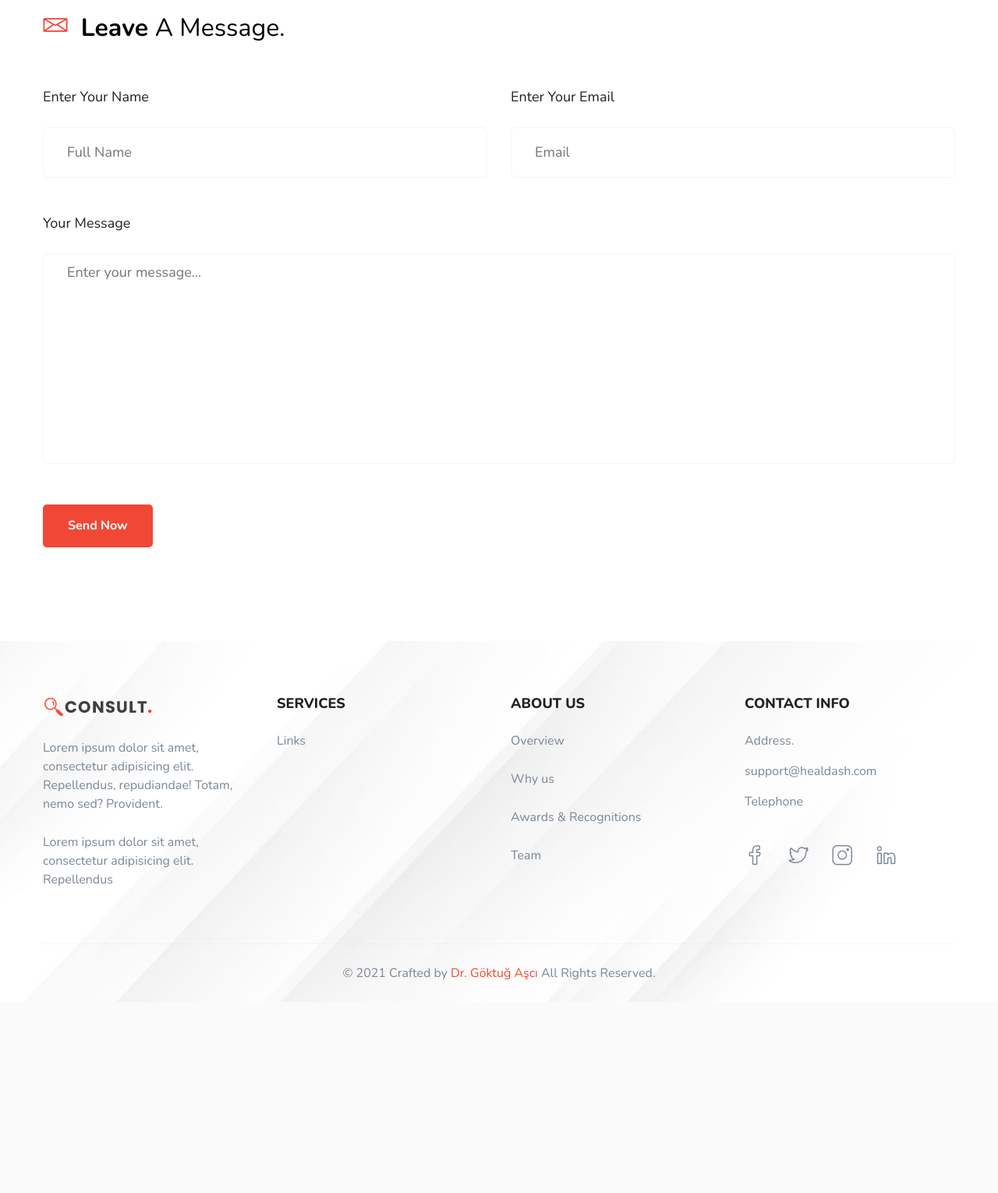
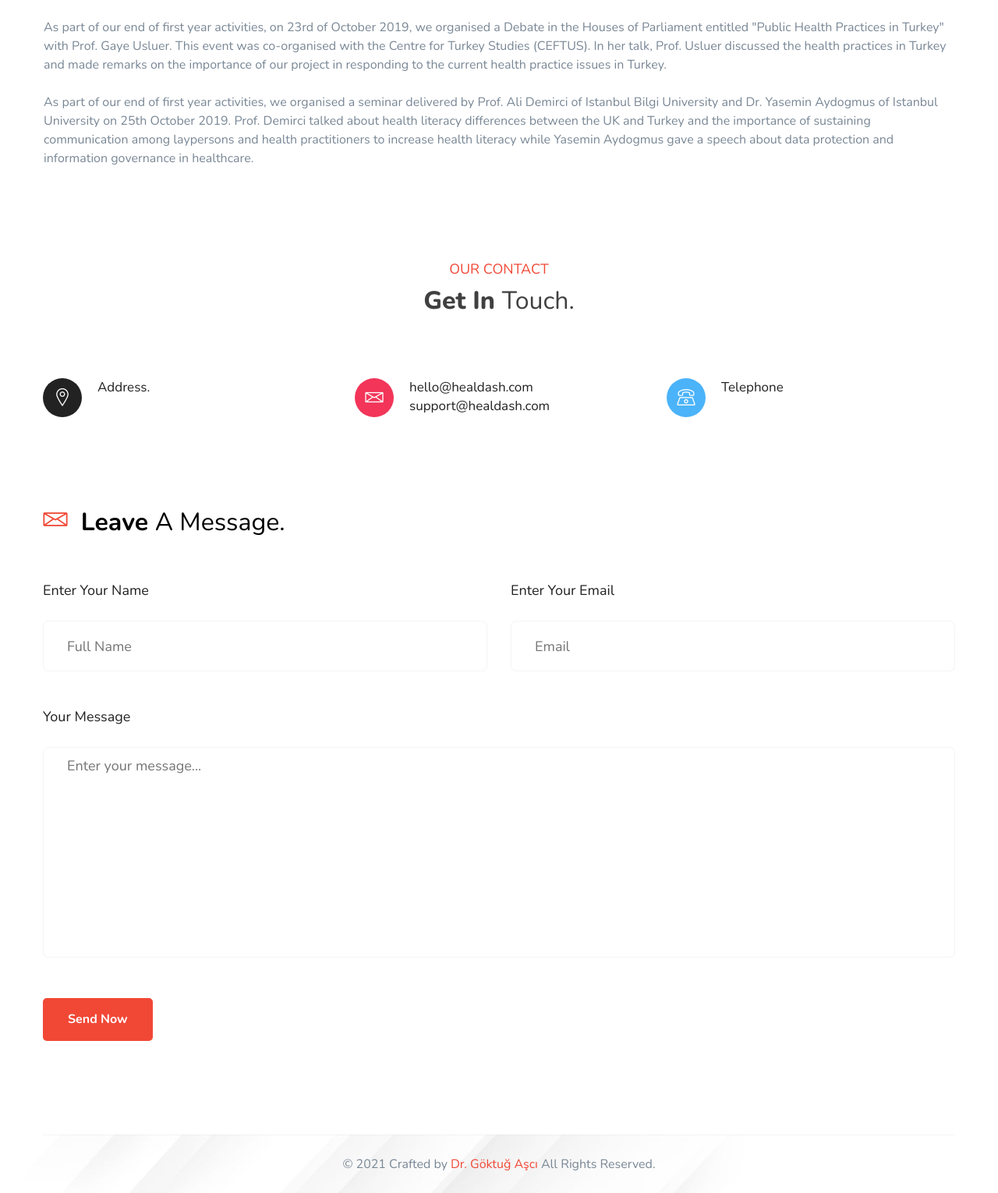
Before and after one commit to gasci/healdash-api, a Django app: page / in a window 1280 px wide. Shown: the part 2714-4244 px from the top of the page at 78% size. Before the commit the page ends 3970 px from the top, so only its background shows below. Run offline with Django 3.2, Linux system fonts and the light colour scheme; some libraries are stand-ins or nearby versions; some web fonts are replaced.

Commit message:
small update

```diff
--- a/landing/static/landing/assets/css/style.css
+++ b/landing/static/landing/assets/css/style.css
@@ -127,7 +127,7 @@
 }
 
 p {
-    font-size: 14px;
+    font-size: 17px;
     font-weight: 400;
     line-height: 24px;
     color: #798795;
--- a/templates/landing/index.html
+++ b/templates/landing/index.html
@@ -71,7 +71,7 @@
                                         <a href="#gallery">Project Members</a>
                                     </li>
                                     <li class="nav-item">
-                                        <a href="#blog">Events</a>
+                                        <a href="#gallery">Events</a>
                                     </li>
                                     <li class="nav-item">
                                         <a href="#contact">Contact</a>
@@ -111,6 +111,18 @@
     <section id="aims" class="about-area pt-115 pb-5">
         <div class="container">
             <div class="row align-items-center" style="width:95%;margin:auto">
+            <div>
+                <h3 class="text"><strong>Knowledge sharing in Turkish health forums: developing a decision support system to tackle the epidemic dissemination of pseudo-scientific claims</strong><h3>
+    <br>
+
+    <p class="text">Online health forums are becoming popular among those who seek health care information in Turkey. Despite this popularity, their users do not usually have enough health literacy for assessing the quality of this information. The aim of our project is to improve our understanding of the extent and mechanisms under which health forums impact the quality of available knowledge necessary to make informed decisions on health issues. Delineating these mechanisms can provide the guidelines for an informatics system that produces high quality knowledge with the help of health care experts, while not overlooking the discursive and empowering potentials of the user generated content.</p>
+<br>
+    <p class="text">We adopt a participatory action research methodology for exploring the challenges that Turkish stakeholders face and seeking possible solutions. Text mining techniques are used to collect and summarize the content in health forums for informing the different processes of action research.</p>
+<br>
+    <p class="text">Funded by The British Academy (Newton Advanced Fellowship Scheme), our project has commenced in September 2018 and currently scheduled to end in August 2021 (end date is subject to Covid-19 circumstances)</p>
+<br>
+
+            </div>
                 <div style="margin-bottom:10px">Westminster Debate: “Public Health Practices in Turkey” with Gaye Usluer</div>
                 <iframe width="100%" height="500" style="border-radius:10px;margin:auto" src="https://www.youtube.com/embed/FZ3IrrNXoM0" title="YouTube video player" frameborder="0" allow="accelerometer; autoplay; clipboard-write; encrypted-media; gyroscope; picture-in-picture" allowfullscreen></iframe>
             </div> <!-- row -->
@@ -140,6 +152,7 @@
                     </div> <!-- project menu -->
                 </div>
             </div> <!-- row -->
+
             <div class="row grid">
                 <div class="col-lg-4 col-sm-6 grid-item middlesex">
                     <div class="single-gallery gallery-masonry mt-30">
@@ -213,7 +226,16 @@
                         </div>
                     </div> <!-- single gallery -->
                 </div>
+                <div class="">
+                    <div class="grid-item middlesex pt-4 pl-3 pr-3">
+                        As part of our end of first year activities, on 23rd of October 2019, we organised a Debate in the Houses of Parliament entitled "Public Health Practices in Turkey" with Prof. Gaye Usluer. This event was co-organised with the Centre for Turkey Studies (CEFTUS). In her talk, Prof. Usluer discussed the health practices in Turkey and made remarks on the importance of our project in responding to the current health practice issues in Turkey.
+                    </div>
+                    <div class="grid-item british_ac pt-4 pl-3 pr-3">
+                        As part of our end of first year activities, we organised a seminar delivered by Prof. Ali Demirci of Istanbul Bilgi University and Dr. Yasemin Aydogmus of Istanbul University on 25th October 2019. Prof. Demirci talked about health literacy differences between the UK and Turkey and the importance of sustaining communication among laypersons and health practitioners to increase health literacy while Yasemin Aydogmus gave a speech about data protection and information governance in healthcare.
+                    </div>
+                </div>
             </div> <!-- row -->
+
         </div> <!-- container -->
     </section>
 
@@ -312,7 +334,7 @@
 
     <footer id="footer" class="footer-area bg_cover" style="background-image: url(assets/images/footer-bg.jpg)">
         <div class="container">
-            <div class="footer-widget pt-30 pb-70">
+            {% comment %} <div class="footer-widget pt-30 pb-70">
                 <div class="row">
                     <div class="col-lg-3 col-sm-6 order-sm-1 order-lg-1">
                         <div class="footer-about pt-40">
@@ -365,9 +387,9 @@
                         </div> <!-- footer contact -->
                     </div>
                 </div> <!-- row -->
-            </div> <!-- footer widget -->
+            </div> <!-- footer widget --> {% endcomment %}
             <div class="footer-copyright text-center">
-                <p class="text">© 2021 Crafted by <a href="https://drgoktugasci.com/" rel="nofollow">Dr. Göktuğ Aşcı</a> All Rights Reserved.</p>
+                <p class="text">© 2021 Crafted by <a href="https://drgoktugasci.com/" target="_blank">Dr. Göktuğ Aşcı</a> All Rights Reserved.</p>
             </div>
         </div> <!-- container -->
     </footer>
```
